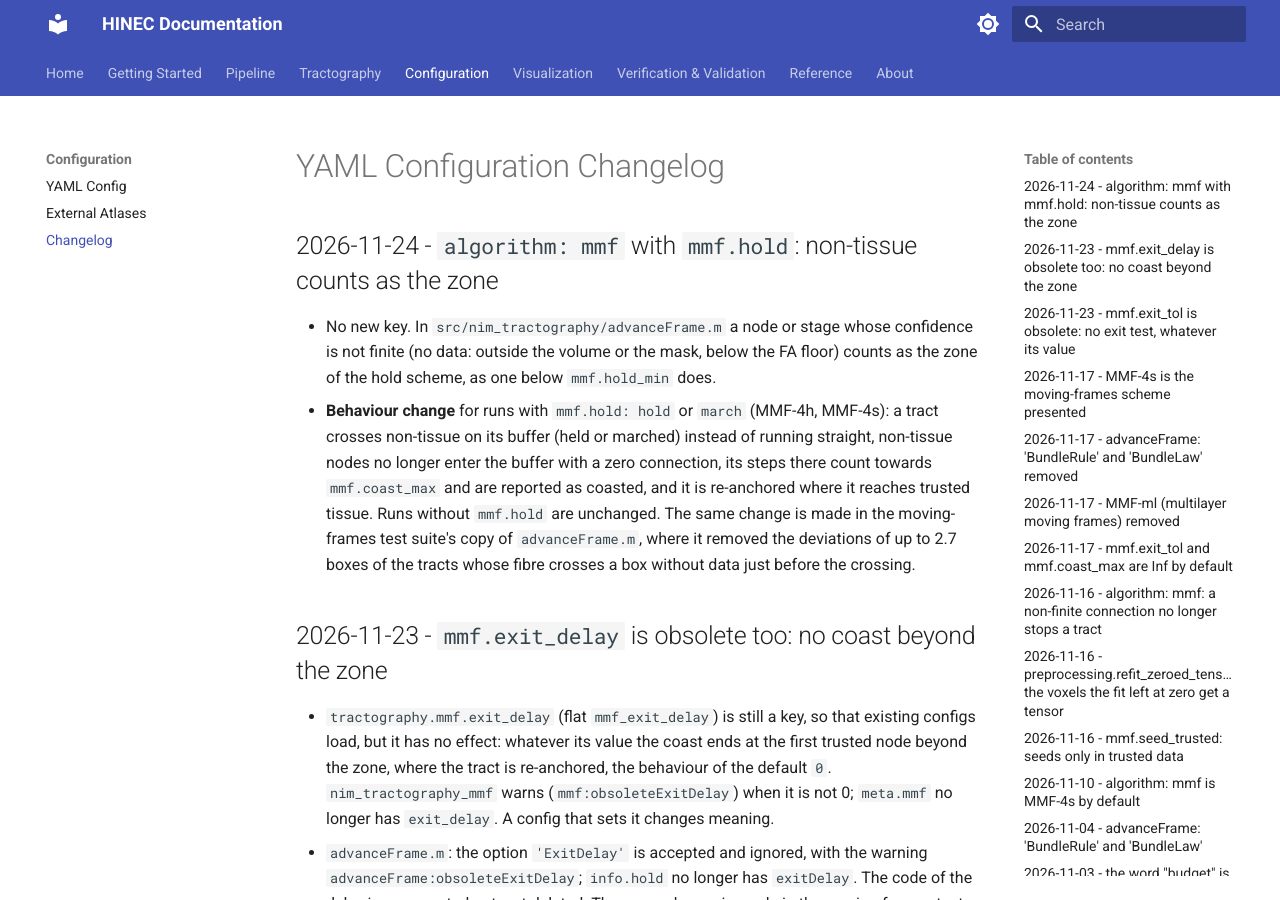
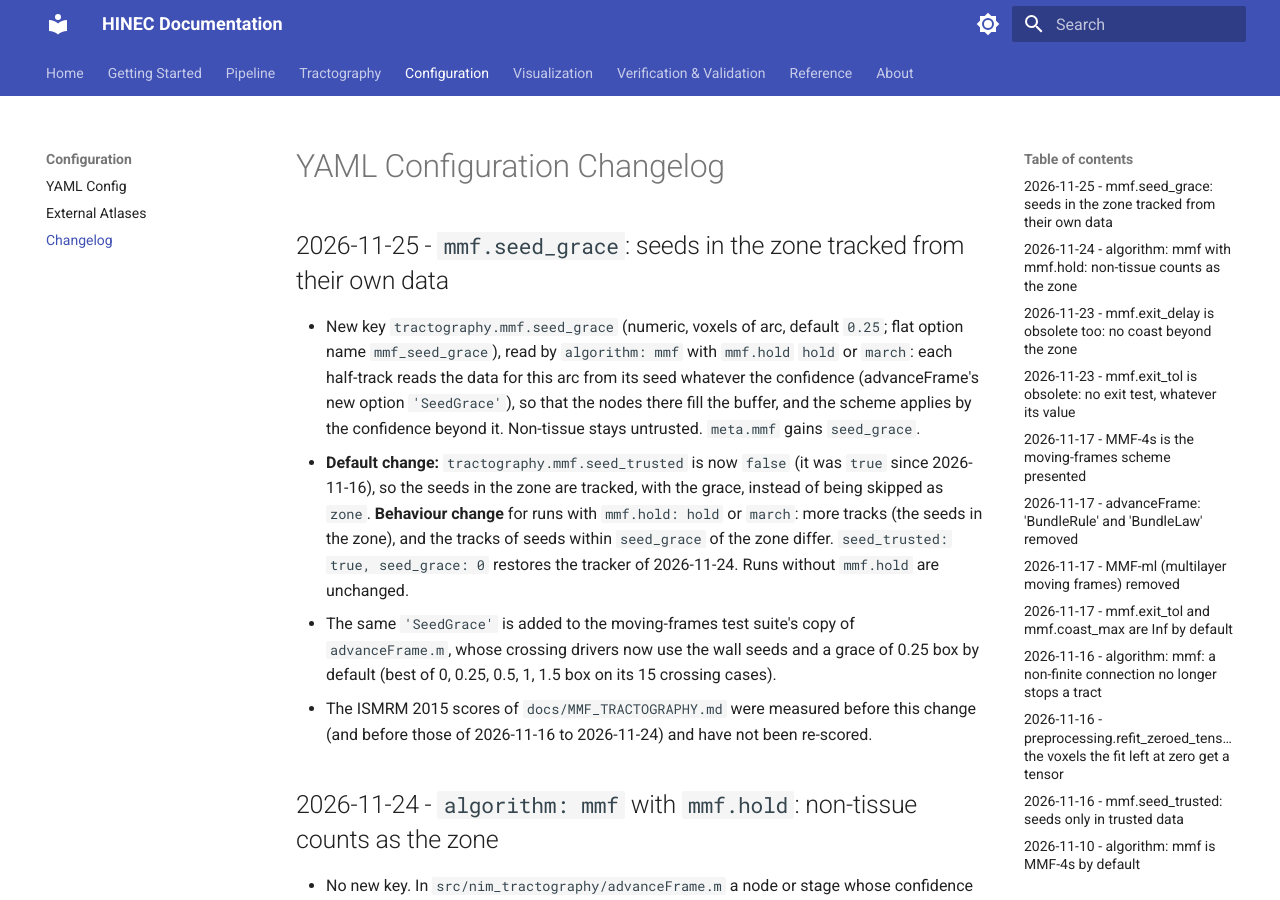
Before and after one commit to uicneuro/hinec, an MkDocs documentation site: the page built from docs/CHANGELOG_YAML.md, in a window 1280 px wide and 900 px high. Built offline with MkDocs 1.6.1 and Material for MkDocs 9.7.7, drawn with Linux system fonts in a browser that asks for light colours.

Commit message:
MMF: mmf.seed_grace, the data read for a grace from every seed; seeds in the zone tracked by default
advanceFrame gains 'SeedGrace' (arc length from the seed over which the data
are read whatever the confidence; the nodes fill the buffer; default 0, no
change). nim_tractography_mmf passes tractography.mmf.seed_grace (voxels,
default 0.25) and mmf.seed_trusted now defaults to false, so a seed in the
zone is tracked from its own data instead of being skipped. seed_trusted:
true, seed_grace: 0 restores the tracker of 2026-11-24. Schema, options,
tracker description, docs, changelog and unit tests updated.

Co-Authored-By: Claude Opus 5.5 <noreply@anthropic.com>
Claude-Session: https://claude.ai/code/session_01YAGfAUcPaJvTrv1cLj1Qkd

```diff
--- a/docs/CHANGELOG_YAML.md
+++ b/docs/CHANGELOG_YAML.md
@@ -1,4 +1,24 @@
 # YAML Configuration Changelog
+
+## 2026-11-25 - `mmf.seed_grace`: seeds in the zone tracked from their own data
+
+- New key `tractography.mmf.seed_grace` (numeric, voxels of arc, default `0.25`;
+  flat option name `mmf_seed_grace`), read by `algorithm: mmf` with `mmf.hold` `hold`
+  or `march`: each half-track reads the data for this arc from its seed whatever the
+  confidence (advanceFrame's new option `'SeedGrace'`), so that the nodes there fill
+  the buffer, and the scheme applies by the confidence beyond it. Non-tissue stays
+  untrusted. `meta.mmf` gains `seed_grace`.
+- **Default change:** `tractography.mmf.seed_trusted` is now `false` (it was `true`
+  since 2026-11-16), so the seeds in the zone are tracked, with the grace, instead of
+  being skipped as `zone`. **Behaviour change** for runs with `mmf.hold: hold` or
+  `march`: more tracks (the seeds in the zone), and the tracks of seeds within
+  `seed_grace` of the zone differ. `seed_trusted: true, seed_grace: 0` restores the
+  tracker of 2026-11-24. Runs without `mmf.hold` are unchanged.
+- The same `'SeedGrace'` is added to the moving-frames test suite's copy of
+  `advanceFrame.m`, whose crossing drivers now use the wall seeds and a grace of 0.25
+  box by default (best of 0, 0.25, 0.5, 1, 1.5 box on its 15 crossing cases).
+- The ISMRM 2015 scores of `docs/MMF_TRACTOGRAPHY.md` were measured before this
+  change (and before those of 2026-11-16 to 2026-11-24) and have not been re-scored.
 
 ## 2026-11-24 - `algorithm: mmf` with `mmf.hold`: non-tissue counts as the zone
 
--- a/docs/MMF_TRACTOGRAPHY.md
+++ b/docs/MMF_TRACTOGRAPHY.md
@@ -130,8 +130,9 @@ The reasons are counted over the half-tracks of the seeds that were tracked in
 see below; since 2026-11-16 `fa`, `outside_mask` and `outside_domain` do not
 occur, see above). Seeds outside tissue or without a
 direction are not tracked and are counted by reason in
-`meta.mmf.seeds_skipped`, and so, with `mmf.hold` and `mmf.seed_trusted` (the
-default), are the seeds in the zone of the scheme (`zone`, see below). ACT masks are
+`meta.mmf.seeds_skipped`, and so, with `mmf.hold` and `mmf.seed_trusted: true` (the
+default from 2026-11-16 to 2026-11-25), are the seeds in the zone of the scheme
+(`zone`, see below). ACT masks are
 not used by this tracker.
 
 With `debug.trace` the per-step records of the traced seeds have the layout of
@@ -220,8 +221,24 @@ fields of the moving-frames suite this put the tracts whose fibre passes through
 box without data just before the crossing onto the other family (up to 2.7 boxes
 off their fibre, against 0.65 at most with the change). A seed in the zone has no trusted node
 and would coast straight, along the
-axis of the filled field described next. **Seeds only in trusted data**
-(`mmf.seed_trusted`, default `true`, since 2026-11-16): such a seed is not tracked
+axis of the filled field described next. **The grace at the seed**
+(`mmf.seed_grace`, voxels of arc, default `0.25`, since 2026-11-25; advanceFrame
+`'SeedGrace'`): each half-track reads the data for this arc from its seed whatever
+the confidence. The connection is read there, the frame is re-anchored as in trusted
+data, and those nodes fill the buffer; beyond the grace the scheme applies by the
+confidence, so a seed in the zone coasts or marches through it on its own data
+rather than along a straight line. Non-tissue stays untrusted in the grace, and the
+grace applies to every seed (one within `seed_grace` of the zone reads it there). On
+the crossing-bundles test fields of the moving-frames suite, with the seeds on the
+entry walls (also those in the zone), a grace of 0.25 box gave a mean largest MMF-4s
+error of 1.55 boxes over the 15 cases and 8 of 150 tracts more than a box off their
+fibre, against 3.84 and 29 without it; 0.5 gave 1.85 and 9, 1 gave 3.41 and 48: a
+longer grace reads the blend of the two bundles longer and sends more seeds onto the
+other one. The tracts whose fibre meets the crossing right after the wall stay off
+their fibre with any grace. With the grace, `mmf.seed_trusted` is `false` by default
+(since 2026-11-25), so that the seeds in the zone are tracked.
+**Seeds only in trusted data**
+(`mmf.seed_trusted: true`, the default from 2026-11-16 to 2026-11-25): such a seed is not tracked
 but skipped as `zone` in `meta.mmf.seeds_skipped`, its trace record (with
 `debug.trace`) a zero-step one that keeps its confidence. The test is the scheme's
 own at a first node, the confidence read as at every node (CL interpolated over the
@@ -238,8 +255,10 @@ dropped seeds stay counted in `meta.n_seeds`). It differs from
 voxels the tensor refit fills (`preprocessing.refit_zeroed_tensors`): at the noisy
 edge of a mask their floored tensors are close to linear, CL near 1, and read as
 trusted. With
-`seed_trusted: false` the seed coasts as before; where the axis of the filled field
-ties, the seed is skipped as `no_direction` either way.
+`seed_trusted: false` and `seed_grace: 0` the seed coasts straight, as before
+2026-11-16; where the axis of the filled field ties, the seed is skipped as
+`no_direction` either way. `seed_trusted: true, seed_grace: 0` gives the tracker of
+2026-11-24.
 
 **The trusted nodes must not read the zone.** The held connection comes from the
 nodes just before it, and these are exactly where the voxel pipeline would mix the
```
Also changed, not shown: config/README.md (+2 -1 lines), docs/API_REFERENCE.md (+2 -1 lines), docs/TRACKER_INTERFACE.md (+3 -2 lines), 6 other files.
